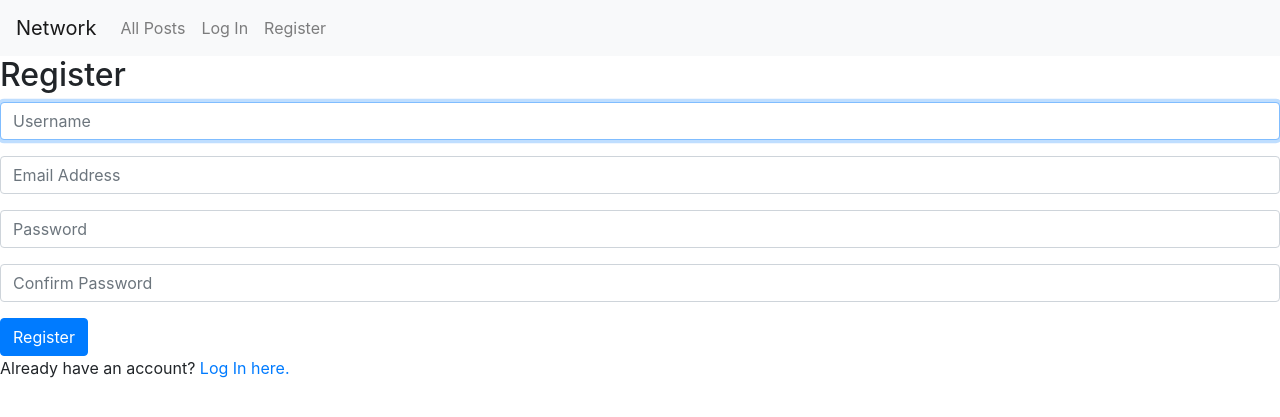
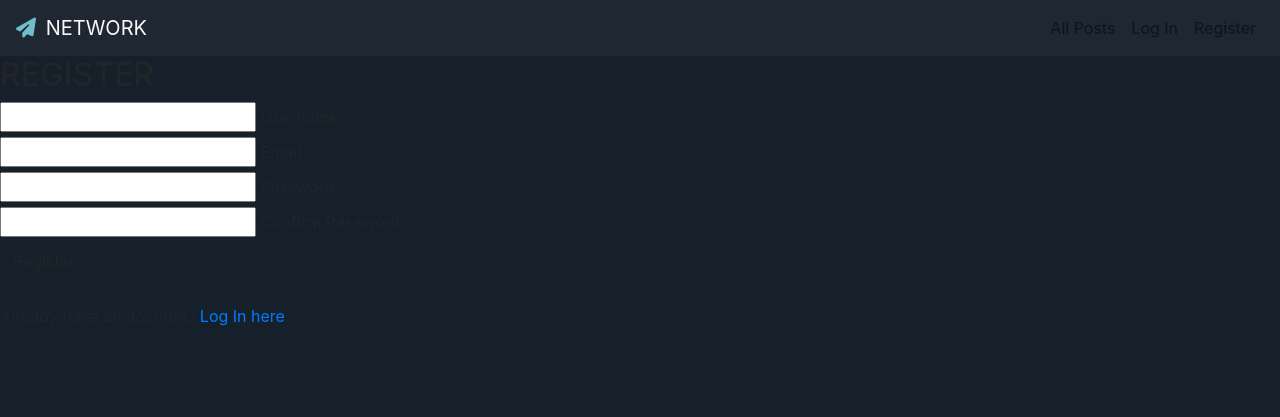
Before and after one commit to uosyph/CS50, a Django app: page /register in a window 1280 px wide. Shown: the top 417 px of the page. Run offline with Django 3.2, Linux system fonts and the light colour scheme; parts of the project's set-up code (start-up, migrations or seed data) failed here and were passed over; some libraries are stand-ins or nearby versions.

Commit message:
layout, login, reg page

```diff
--- a/CS50W/network/network/templates/network/layout.html
+++ b/CS50W/network/network/templates/network/layout.html
@@ -3,20 +3,42 @@
 <!DOCTYPE html>
 <html lang="en">
 <head>
+    <meta name="viewport" content="width=device-width, initial-scale=1.0">
     <title>{% block title %}Social Network{% endblock %}</title>
-        <link rel="stylesheet" href="https://stackpath.bootstrapcdn.com/bootstrap/4.4.1/css/bootstrap.min.css" integrity="sha384-Vkoo8x4CGsO3+Hhxv8T/Q5PaXtkKtu6ug5TOeNV6gBiFeWPGFN9MuhOf23Q9Ifjh" crossorigin="anonymous">
     <link href="{% static 'network/styles.css' %}" rel="stylesheet">
+    <link rel="stylesheet" href="https://stackpath.bootstrapcdn.com/bootstrap/4.4.1/css/bootstrap.min.css"
+        integrity="sha384-Vkoo8x4CGsO3+Hhxv8T/Q5PaXtkKtu6ug5TOeNV6gBiFeWPGFN9MuhOf23Q9Ifjh" crossorigin="anonymous">
+    <script src="{% static 'network/app.js' %}"></script>
+    <script src="https://kit.fontawesome.com/ee1e4d6724.js" crossorigin="anonymous"></script>
+    <script src="https://code.jquery.com/jquery-3.4.1.slim.min.js"
+        integrity="sha384-J6qa4849blE2+poT4WnyKhv5vZF5SrPo0iEjwBvKU7imGFAV0wwj1yYfoRSJoZ+n"
+        crossorigin="anonymous"></script>
+    <script src="https://cdn.jsdelivr.net/npm/popper.js@1.16.0/dist/umd/popper.min.js"
+        integrity="sha384-Q6E9RHvbIyZFJoft+2mJbHaEWldlvI9IOYy5n3zV9zzTtmI3UksdQRVvoxMfooAo"
+        crossorigin="anonymous"></script>
+    <script src="https://stackpath.bootstrapcdn.com/bootstrap/4.4.1/js/bootstrap.min.js"
+        integrity="sha384-wfSDF2E50Y2D1uUdj0O3uMBJnjuUD4Ih7YwaYd1iqfktj0Uod8GCExl3Og8ifwB6"
+        crossorigin="anonymous"></script>
 </head>
-    <body>
+<body style="background-color: #15202b;">
+    <nav class="navbar navbar-expand-lg navbar-light" style="background-color: #1e2732;">
 
-        <nav class="navbar navbar-expand-lg navbar-light bg-light">
-            <a class="navbar-brand" href="#">Network</a>
+        <a class="navbar-brand" href="/" style="color: #f7f9f9;">
+            <i class="fas fa-soild fa-paper-plane pr-1" style="color: #6ebfca;"></i>
+            NETWORK
+        </a>
 
-            <div>
-              <ul class="navbar-nav mr-auto">
+        <button class="navbar-toggler" type="button" data-toggle="collapse" data-target="#navbarSupportedContent"
+            aria-controls="navbarSupportedContent" aria-expanded="false" aria-label="Toggle navigation"
+            style="border-color: transparent; outline: none;">
+            <i class="fas fa-bars" style="color: #f7f9f9; font-size: 24px;"></i>
+        </button>
+
+        <div class="collapse navbar-collapse" id="navbarSupportedContent">
+            <ul class="navbar-nav ml-auto">
                 {% if user.is_authenticated %}
                 <li class="nav-item">
-                        <a class="nav-link" href="#"><strong>{{ user.username }}</strong></a>
+                    <a class="nav-link" href="{% url 'profile' user.id %}"><b>{{ user.username }}</b></a>
                 </li>
                 {% endif %}
                 <li class="nav-item">
@@ -24,7 +46,7 @@
                 </li>
                 {% if user.is_authenticated %}
                 <li class="nav-item">
-                        <a class="nav-link" href="#">Following</a>
+                    <a class="nav-link" href="{% url 'following' %}">Following</a>
                 </li>
                 <li class="nav-item">
                     <a class="nav-link" href="{% url 'logout' %}">Log Out</a>
@@ -41,7 +63,7 @@
         </div>
     </nav>
 
-        <div class="body">
+    <div>
         {% block body %}
         {% endblock %}
     </div>
--- a/CS50W/network/network/templates/network/register.html
+++ b/CS50W/network/network/templates/network/register.html
@@ -1,30 +1,43 @@
 {% extends "network/layout.html" %}
 
 {% block body %}
+<div class="container-box" id="reg-box">
+        <h2>REGISTER</h2>
 
-    <h2>Register</h2>
-
-    {% if message %}
-        <div>{{ message }}</div>
-    {% endif %}
+        {% for message in messages %}
+        <div class="msg">{{ message }}</div>
+        <hr>
+        {% endfor %}
 
         <form action="{% url 'register' %}" method="post">
             {% csrf_token %}
-        <div class="form-group">
-            <input class="form-control" autofocus type="text" name="username" placeholder="Username">
+            <div class="form-box">
+                <input required type="text" name="username">
+                <label for="username">Username</label>
             </div>
-        <div class="form-group">
-            <input class="form-control" type="email" name="email" placeholder="Email Address">
+
+            <div class="form-box">
+                <input required type="text" name="email">
+                <label for="email">Email</label>
             </div>
-        <div class="form-group">
-            <input class="form-control" type="password" name="password" placeholder="Password">
+
+            <div class="form-box">
+                <input required type="password" name="password">
+                <label for="password">Password</label>
             </div>
-        <div class="form-group">
-            <input class="form-control" type="password" name="confirmation" placeholder="Confirm Password">
+
+            <div class="form-box">
+                <input required type="password" name="confirmation">
+                <label for="confirmation">Confirm Password</label>
             </div>
-        <input class="btn btn-primary" type="submit" value="Register">
+
+            <input class="btn" id="submit-btn" type="submit" value="Register">
         </form>
 
-    Already have an account? <a href="{% url 'login' %}">Log In here.</a>
-
+        <br>
+        <div class="reg">
+            Already have an account? <a href="{% url 'login' %}">Log In here</a>.
+        </div>
+    </div>
+</div>
 {% endblock %}
```
Also changed, not shown: CS50W/network/network/templates/network/login.html (+20 -12 lines). Lines whose indentation alone changed are shown as unchanged.
